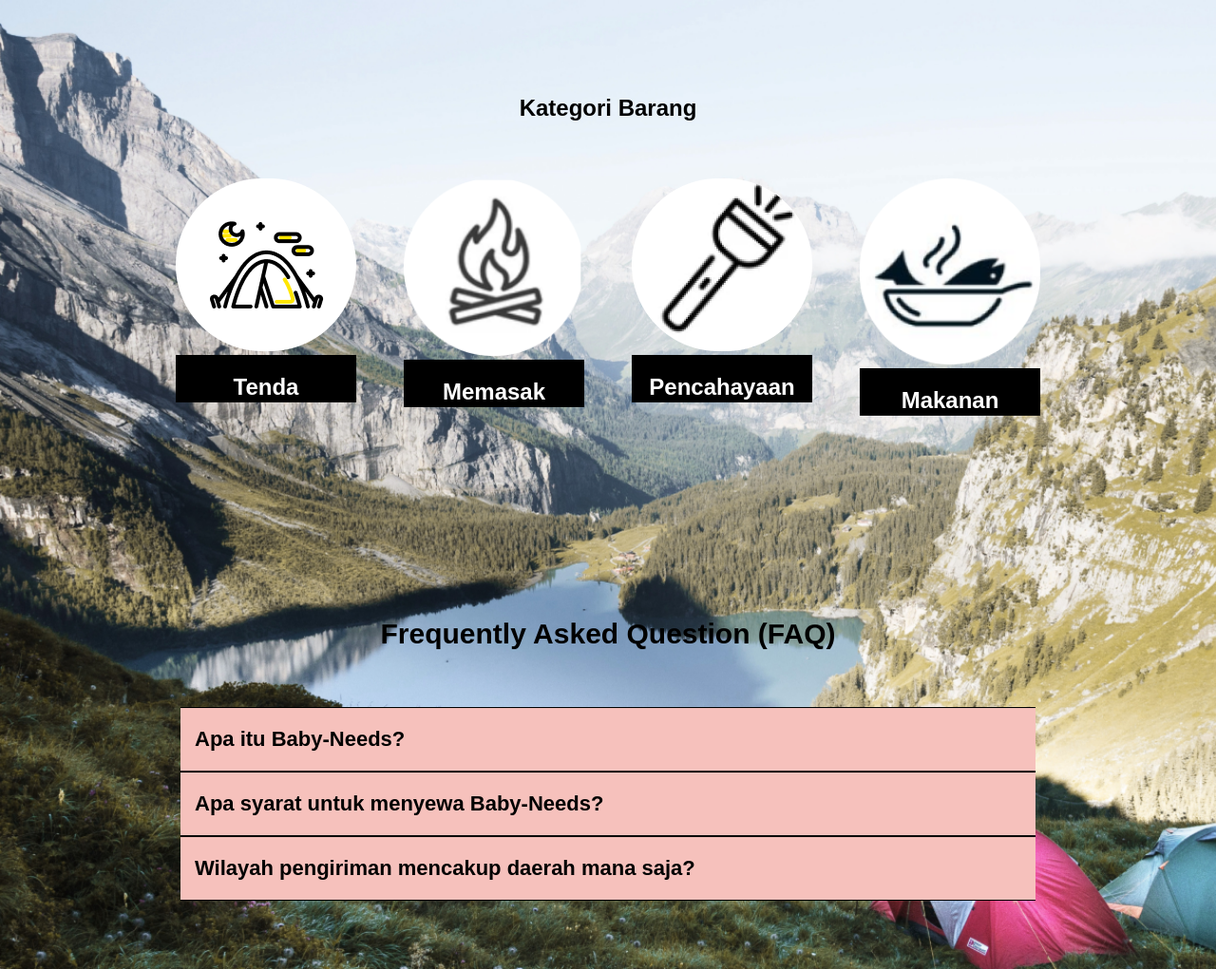
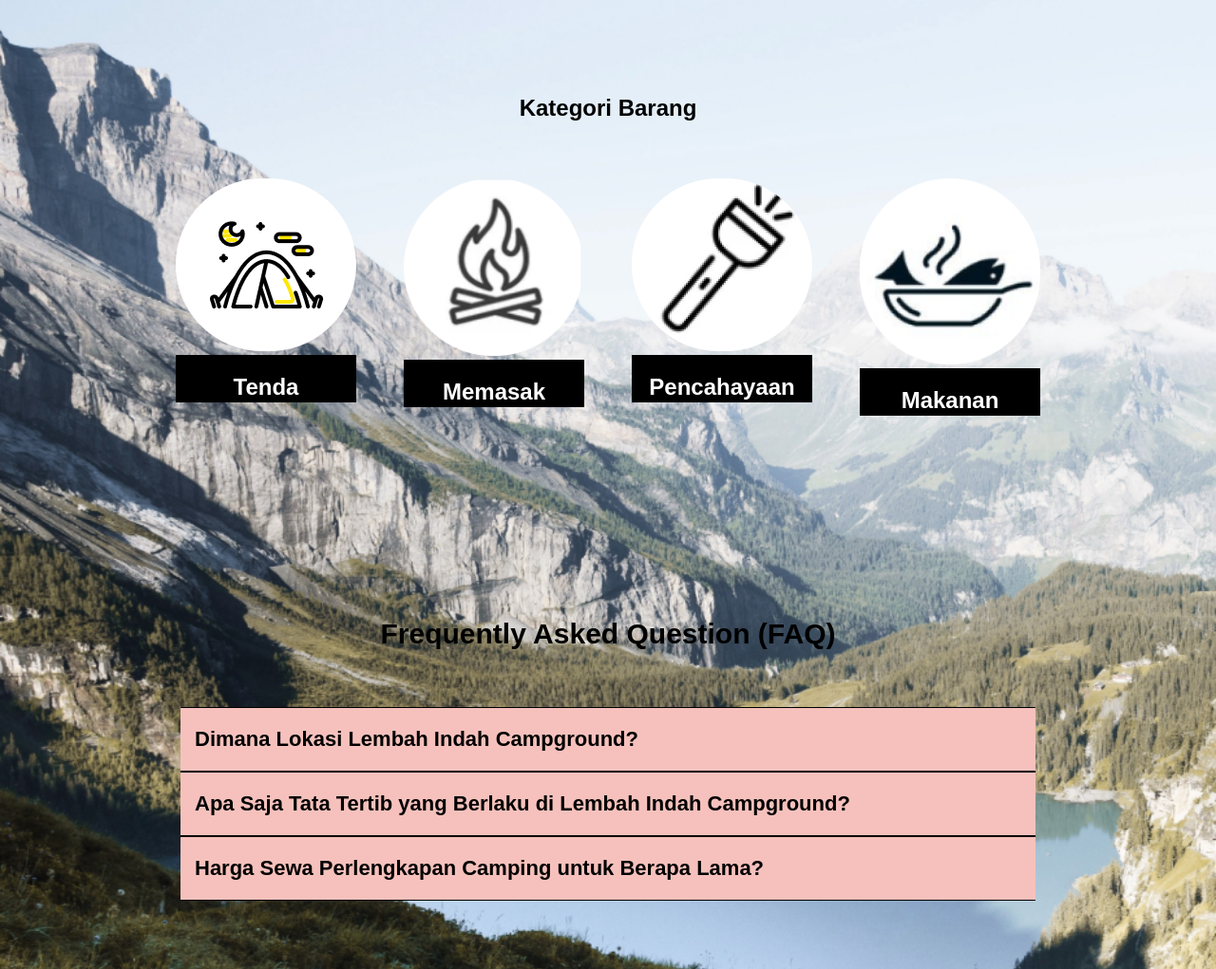
Before and after one commit to NugrahaVarrel/LembahIndah, a PHP site: page / in a window 1280 px wide. Shown: the part 800-1821 px from the top of the page at 95% size. Run offline with PHP 8.4, Linux system fonts and the light colour scheme; a user stored in the database is signed in.

Commit message:
index rev

```diff
--- a/index.php
+++ b/index.php
@@ -65,25 +65,28 @@
             <div class="questions-container">
                 <div class="question">
                     <button>
-                    <span>Apa itu Baby-Needs?</span>
+                        <span>Dimana Lokasi Lembah Indah Campground?</span>
                     </button>
-                <p>Baby-Needs merupakan website penyewaan barang bayi bagi ibu rumah tangga yang tidak ingin membeli barang kebutuhan bayi. Baby-Needs hadir karena kebutuhan bayi yang dipakai hanya tempo waktu tertentu saja, oleh karena itu daripada membeli barang kebutuhan bayi untuk waktu tertentu, mending sewa aja.</p>
+                    <p>Lembah Indah Campground berada di Jl. Trawas - Mojosari, Sukosari, Kec. Trawas, Kabupaten Mojokerto, Jawa Timur 61375.</p>
                 </div>
                 <div class="question">
                     <button>
-                    <span>Apa syarat untuk menyewa Baby-Needs?</span>
+                        <span>Apa Saja Tata Tertib yang Berlaku di Lembah Indah Campground?</span>
                     </button>
-                <p>Syaratnya cukup mudah, yaitu hanya membutuhkan 1 KTP saja untuk dapat menyewa barang kebutuhan bayi di Baby-Needs.</p>
+                    <p><b>Tata Tertib yang berlaku di Lembah Indah Campground yaitu, </b>pengunjung dilarang membawa minuman beralkohol dan obat-obatan terlarang, dilarang membuat kegaduhan, dilarang merusak tumbuhan yang ada di area perkemahan, wajib membuang sampah pada tempatnya.</p>
                 </div>
                 <div class="question">
                     <button>
-                    <span>Wilayah pengiriman mencakup daerah mana saja?</span>
+                        <span>Harga Sewa Perlengkapan Camping untuk Berapa Lama?</span>
                     </button>
-                <p>Untuk saat ini, Baby-Needs hanya dapat melayani di wilayah Surabaya dan Sidoarjo, untuk kedepannya Baby-Needs akan dapat beroperasi di seluruh wilayah Indonesia.</p>
+                    <p>Harga sewa peralatan camping yang tertera berlaku per-hari.</p>
                 </div>
             </div>
             <br><br><br><br>
         </section>
+        <a href="keranjang.php" class="keranjang-link">
+             <img src="resource/keranjang.png" alt="Keranjang" class="keranjang-img">
+        </a>
     </div>
 
 <script src="script.js"></script>
```
Lines whose indentation alone changed are shown as unchanged.
